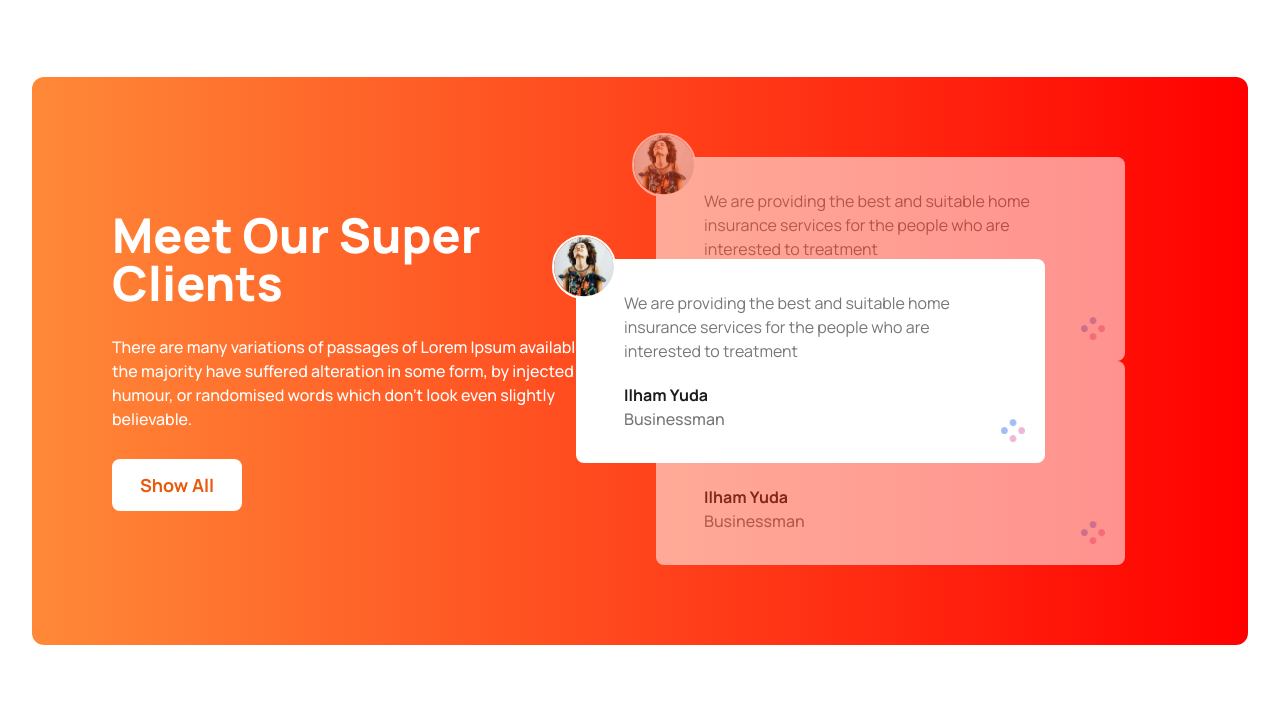
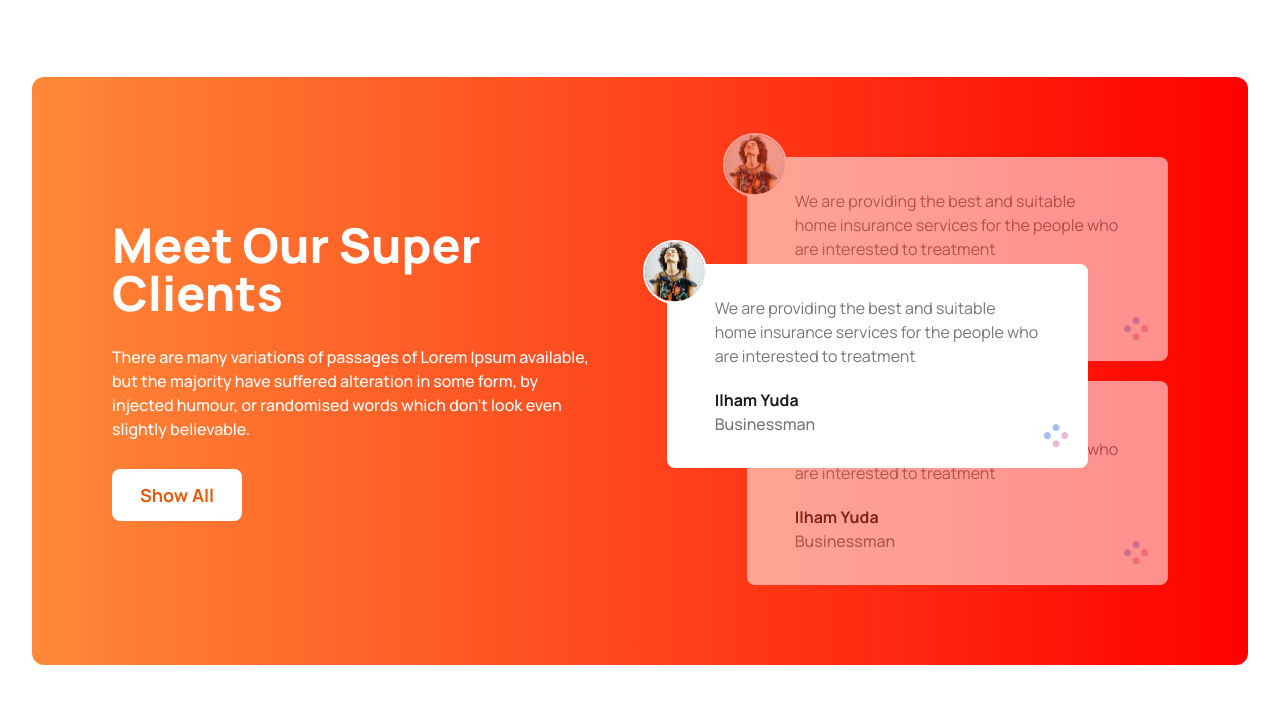
Before and after one commit to codewrangler-yasmin/tea-house, a website: page index.html in a window 1280 px wide. Shown: the part 1897-2619 px from the top of the page. Drawn offline with Linux system fonts and the light colour scheme.

Commit message:
fixed overlapping issues of testimonial section, and updated tailwindcss again

```diff
--- a/index.html
+++ b/index.html
@@ -275,11 +275,11 @@
       </section>
       <!-- testimonial section container -->
       <section
-        class="grid grid-cols-12 gap-y-16 xl:gap-y-0 xl:gap-x-8 bg-gradient-to-l from-[#FF0000] to-[#FF8938] p-7 lg:p-20 rounded-xl mb-20"
+        class="grid grid-cols-12 gap-x-0 lg:gap-x-8 gap-y-16 lg:gap-y-0 bg-gradient-to-l from-[#FF0000] to-[#FF8938] p-7 lg:p-20 rounded-xl mb-20"
       >
         <!-- testimonial text content -->
         <div
-          class="col-span-12 md:col-start-2 md:col-end-12 lg:col-span-6 flex flex-col gap-y-7 justify-center"
+          class="col-span-12 md:col-start-2 md:col-end-12 lg:col-span-6 flex flex-col gap-y-7 justify-center mr-8 sm:text-center lg:text-left"
         >
           <h2
             class="text-white font-extrabold text-3xl xl:text-5xl leading-snug"
@@ -303,11 +303,11 @@
         </div>
         <!-- testimonial cards content -->
         <div
-          class="col-span-12 md:col-start-2 md:col-end-12 lg:col-span-6 flex-col gap-8 relative"
+          class="col-start-3 col-end-13 md:col-start-4 md:col-end-12 lg:col-start-8 lg:col-end-13 gap-8 relative"
         >
           <!-- first card item -->
           <div
-            class="flex flex-col gap-5 px-8 py-5 xl:px-12 xl:py-8 bg-white text-primary rounded-lg absolute -left-0 xl:-left-20 top-1/4 z-10 w-11/12 ml-2 xl:ml-0"
+            class="absolute -left-16 sm:-left-20 md:-left-1/4 lg:-left-20 top-1/4 w-full z-10 flex flex-col gap-5 bg-white text-primary rounded-lg px-8 py-5 xl:px-12 xl:py-8 ml-3 sm:ml-0"
           >
             <!-- testimonial card image -->
             <img
@@ -334,7 +334,7 @@
           </div>
           <!-- middle card item -->
           <div
-            class="flex flex-col gap-5 relative px-8 py-5 xl:px-12 xl:py-8 bg-white text-primary rounded-lg opacity-55 xl:w-11/12 ml-8 xl:ml-0 lg:mb-5 xl:mb-0"
+            class="flex flex-col gap-5 bg-white text-primary rounded-lg opacity-55 px-8 py-5 xl:px-12 xl:py-8 relative mb-5"
           >
             <!-- testimonial card image -->
             <img
@@ -361,7 +361,7 @@
           </div>
           <!-- last card item -->
           <div
-            class="flex flex-col gap-5 relative px-8 py-5 xl:px-12 xl:py-8 bg-white text-primary rounded-lg opacity-55 xl:w-11/12 ml-8 xl:ml-0"
+            class="flex flex-col gap-5 bg-white text-primary rounded-lg opacity-55 px-8 py-5 xl:px-12 xl:py-8 relative"
           >
             <!-- testimonial card image -->
             <img
```
Also changed, not shown: public/styles.css, 1 other file.
